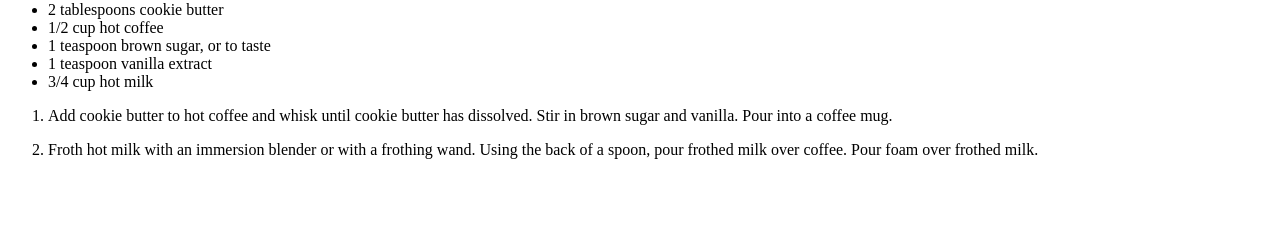
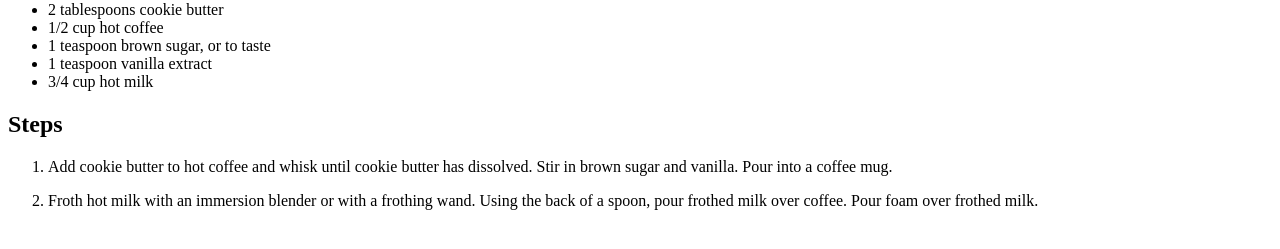
Before and after one commit to armanrehman/HTML_practice_rep, a plain HTML site: page coffee.html in a window 1280 px wide. Shown: the part 499-748 px from the top of the page. Drawn offline with Linux system fonts and the light colour scheme.

Commit message:
Steps heading added
Heading added to coffee.html

```diff
--- a/coffee.html
+++ b/coffee.html
@@ -19,6 +19,7 @@
         <li>3/4 cup hot milk</li>
     </ul>
 
+    <h2>Steps</h2>
     <ol>
         <li>
             <p>Add cookie butter to hot coffee and whisk until cookie butter has dissolved. Stir in brown sugar and vanilla. Pour into a coffee mug.</p>
```
Also changed, not shown: index.html (+0 -3 lines).
